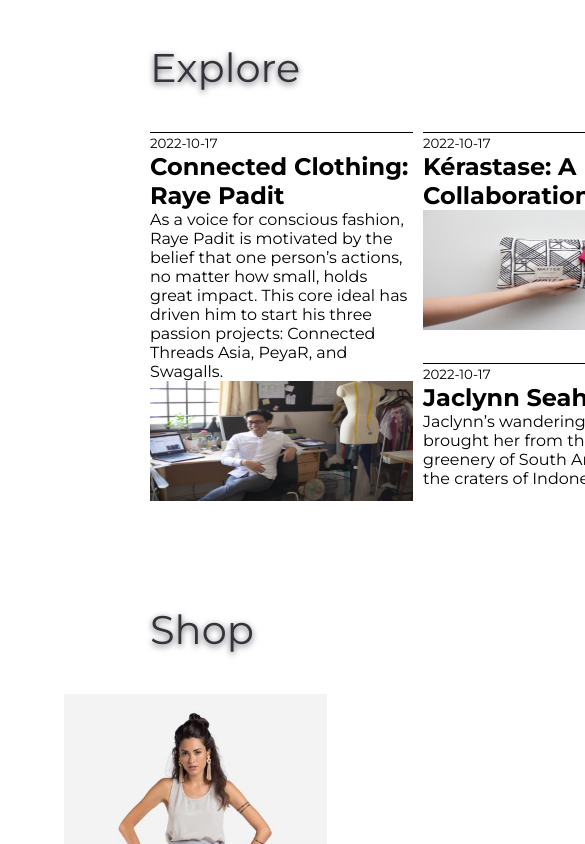
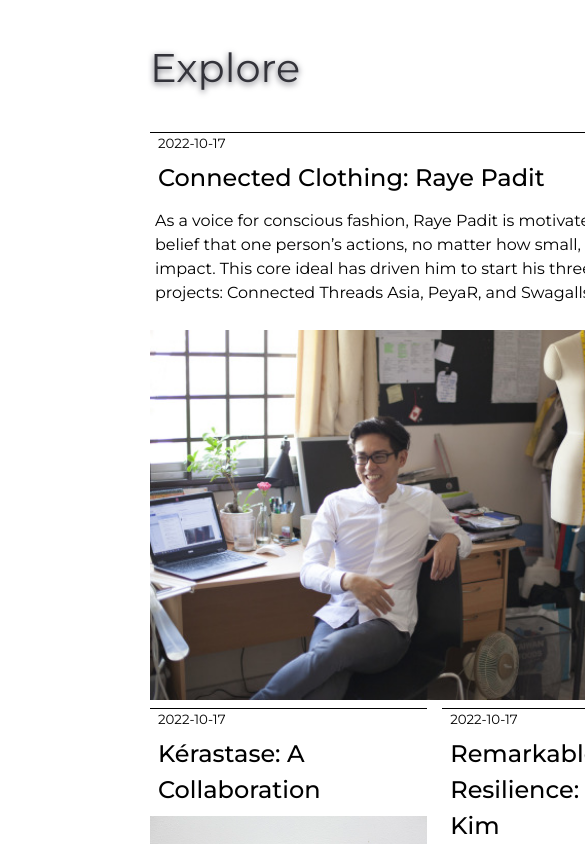
Before and after one commit to EmadNazzal/ecommerce-app, a React (Create React App) app: page / in a window 390 px wide. Shown: the part 4880-5724 px from the top of the page, 585 px wide, since content can reach past the window. Built offline with nearby package versions, Linux system fonts and the light colour scheme.

Commit message:
Final page ready. 70% responsive

```diff
--- a/src/components/Explore/Explore.css
+++ b/src/components/Explore/Explore.css
@@ -6,28 +6,49 @@
   display: grid;
   grid-template-columns: repeat(4, auto);
   grid-template-rows: repeat(2, auto);
-  gap: 10px;
+  gap: 15px;
 }
 
 .ParentGridContainer .everyCard {
-  /* width: 263px;
-  height: 280px; */
   border-top: 1px solid black;
 }
 
 .ParentGridContainer .everyCard img {
-  width: 263px;
-  height: 120px;
+  width: 100%;
 }
 
 .uniqueCard {
-  /* height: 560px;
-  width: 555px; */
+  height: 560px;
+  width: 555px;
   grid-row: 1/3;
   grid-column: 1/3;
 }
 
 .uniqueCard img {
-  width: 555px;
-  height: 280px;
+  /* width: 555px;
+  height: 280px; */
+  margin-top: 20px;
 }
+
+.everyCard small {
+  padding: 8px;
+}
+.everyCard p {
+  padding: 5px;
+  line-height: 1.5;
+}
+.everyCard h2 {
+  padding: 8px;
+  font-size: 24px;
+  font-weight: 500;
+  line-height: 1.5;
+}
+
+@media (max-width: 940px) {
+  .ParentGridContainer {
+    display: grid;
+    grid-template-rows: repeat(5, auto);
+    grid-template-columns: auto;
+    gap: 15px;
+  }
+}
```
